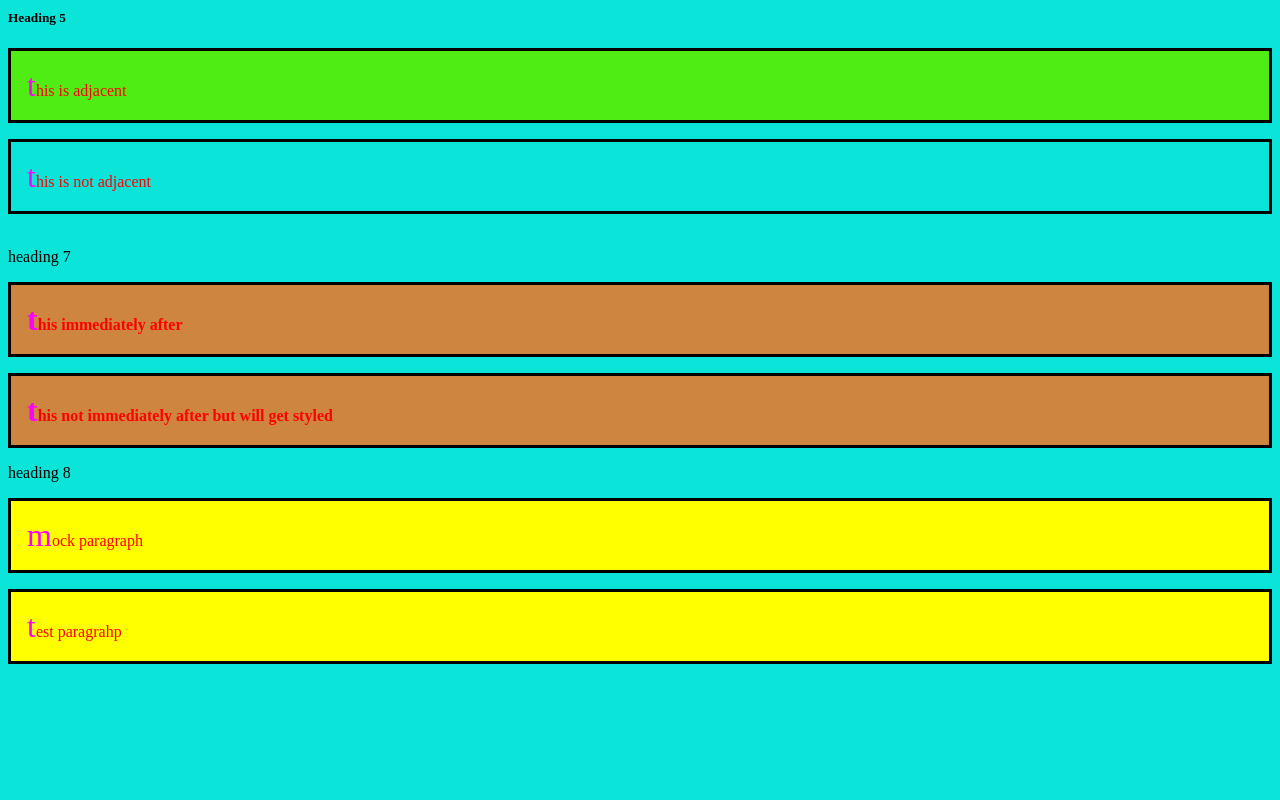
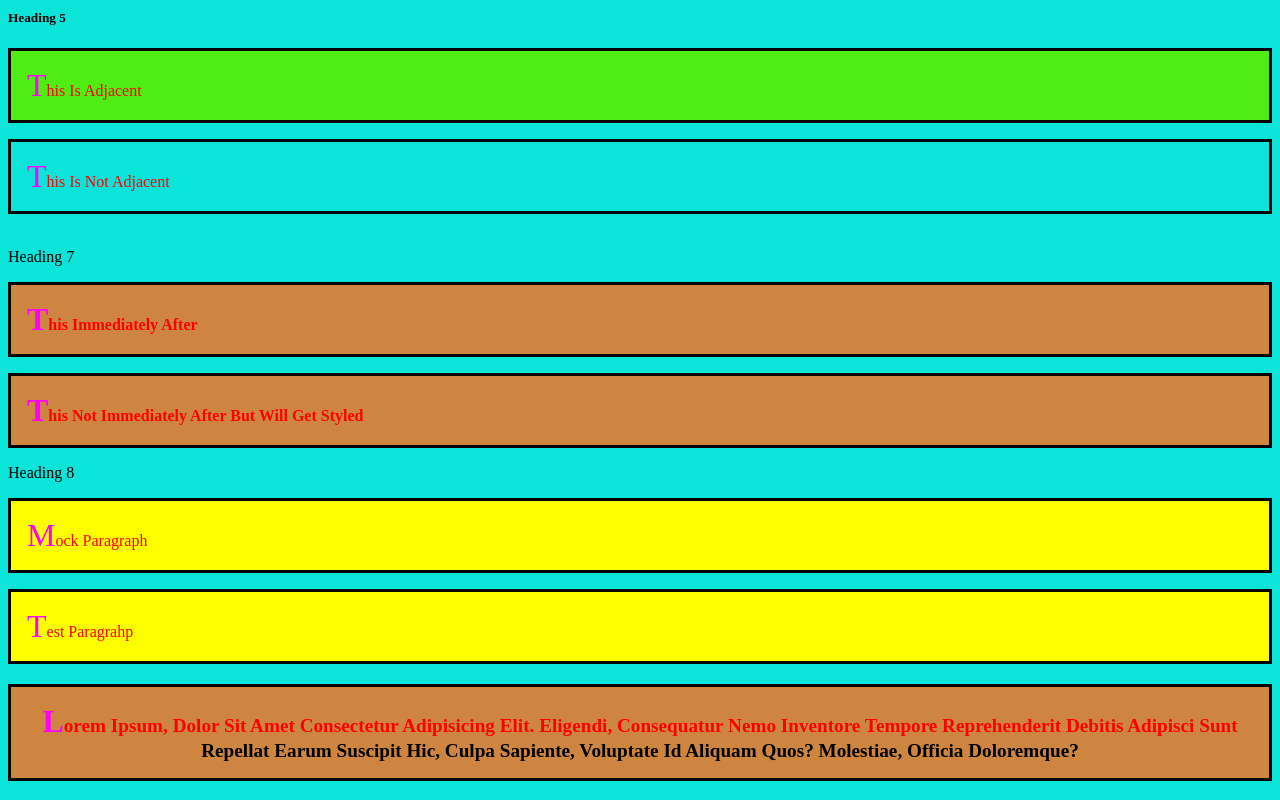
Before and after one commit to MainBank5/Css-cheat-sheet, a plain HTML site: page Index.html in a window 1280 px wide. Shown: the part 5003-5803 px from the top of the page. Before the commit the page ends 5683 px from the top, so only its background shows below. Drawn offline with Linux system fonts and the light colour scheme; a web font is replaced by a local one.

Commit message:
commit ten

```diff
--- a/Index.html
+++ b/Index.html
@@ -167,6 +167,11 @@ which also overwrites an element selector. Inline css overwrites external css ru
       <p>test paragrahp</p>
     </div>
 
+  <p class="fonts">
+    Lorem ipsum, dolor sit amet consectetur adipisicing elit. Eligendi, consequatur nemo
+    inventore tempore reprehenderit debitis adipisci sunt repellat earum suscipit hic,
+    culpa sapiente, voluptate id aliquam quos? Molestiae, officia doloremque?
+  </p>
 
 
 </body>
--- a/style.css
+++ b/style.css
@@ -1,5 +1,6 @@
 body{
     background-color: rgb(11, 228, 217);
+    text-transform: capitalize;
 }
 .short{
     color: rgb(15, 221, 94);
@@ -16,6 +17,7 @@ body{
 }
 h3{
     color: rgb(16, 233, 88);
+    font-weight: 700;
 }
 h4, small{
     color: rgb(38, 180, 81);
@@ -138,6 +140,7 @@ h1.short::after {
     font-family: Georgia, 'Times New Roman', Times, serif;
     font-style: oblique;
     font-weight: bold;
+    text-transform: uppercase;
     font-size: 20px;
     text-decoration: underline wavy blue;
     color: rgb(23, 121, 206);
@@ -207,3 +210,9 @@ img {
     border-style: solid;
     padding:0%;
 }
+
+.fonts {
+    text-align: center;
+    text-overflow: ellipsis;
+    font-size: 1.2em;
+}
```
